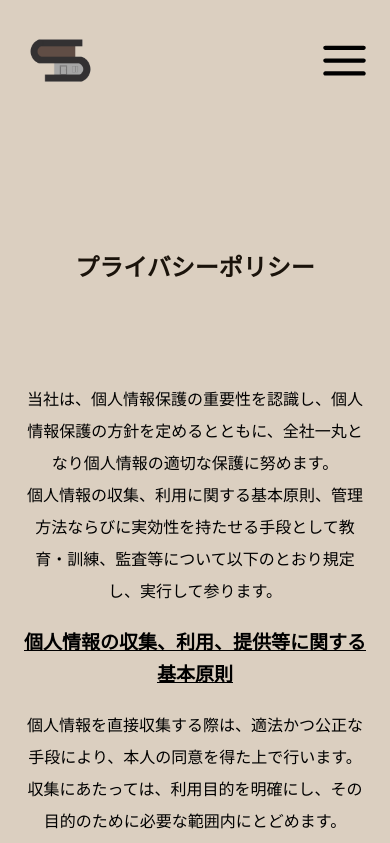
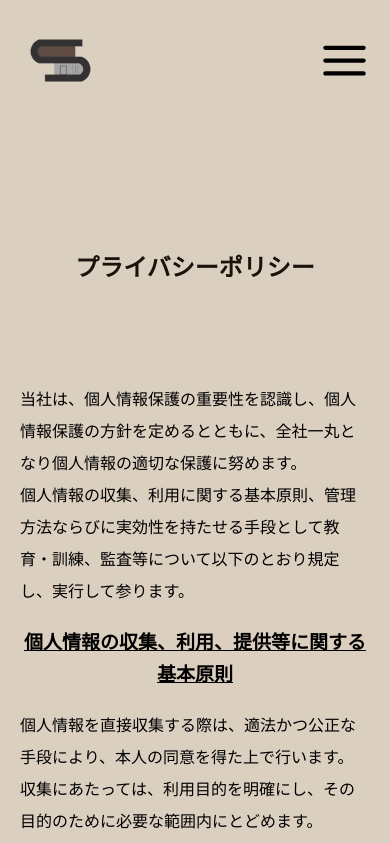
Before and after one commit to PagChomper/suzuki-demo-1, a React (Create React App) app: page /privacy in a window 390 px wide. Shown: the top 843 px of the page. Built offline with nearby package versions, Linux system fonts and the light colour scheme; a web font is replaced by a local one.

Commit message:
Make Suzuki Changes Left Align

```diff
--- a/src/components/About/about.scss
+++ b/src/components/About/about.scss
@@ -110,6 +110,7 @@
             p {
                 text-align: center;
                 font-size: 1.4rem;
+                text-align: left;
             }
         }
     }
--- a/src/components/Nav/Nav.jsx
+++ b/src/components/Nav/Nav.jsx
@@ -30,7 +30,7 @@ export default function Nav() {
                 {isOpen ?
                 <div className="nav--overlay">
                     <p className="x-btn" onClick={handleOpen}>X</p>
-                    <p className="margin-fix">ホーム</p>
+                    <a href="/"><p className="margin-fix">ホーム</p></a>
                     <p>特徴</p>
                     <p>ギャラリー</p>
                     <a href="contact"><p className="nav--overlay-btn">お問い合わせ</p></a>
--- a/src/components/PrivacyPolicy/privacypolicy.scss
+++ b/src/components/PrivacyPolicy/privacypolicy.scss
@@ -39,7 +39,7 @@
         }
 
         p {
-            text-align: center;
+            text-align: left;
         }
     }
 }
```
